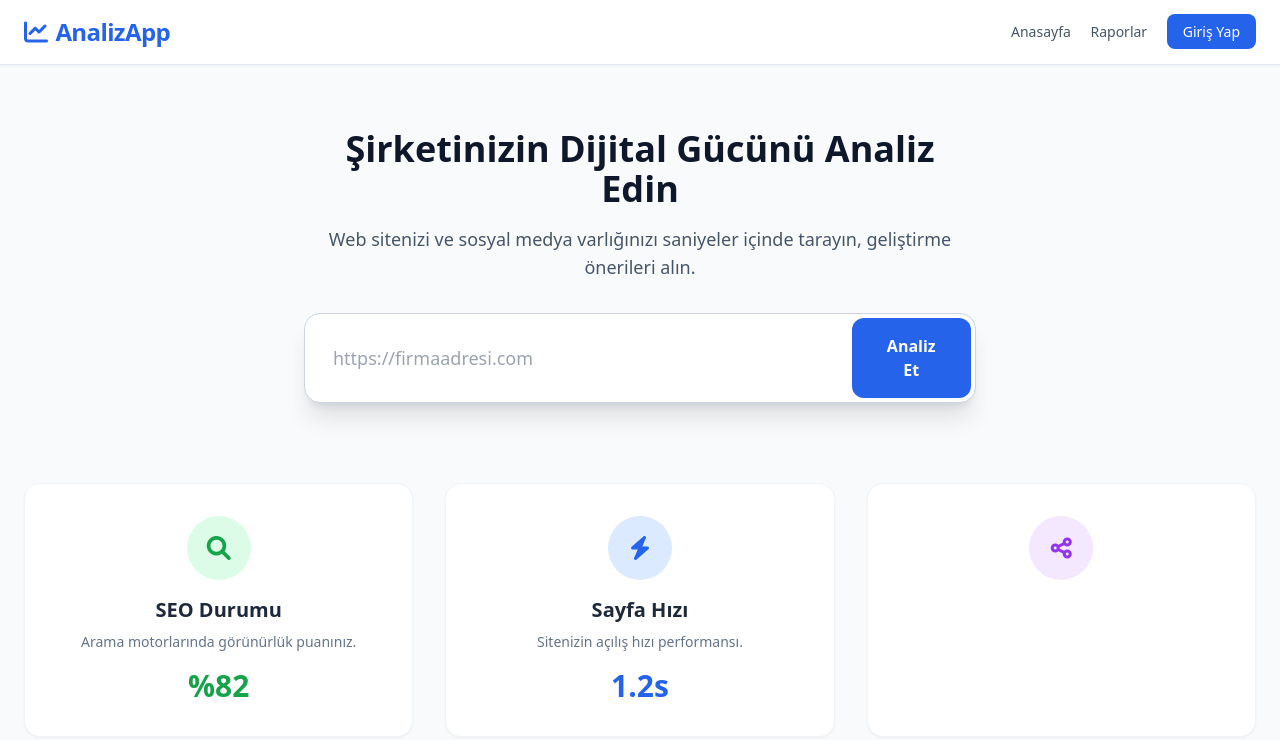
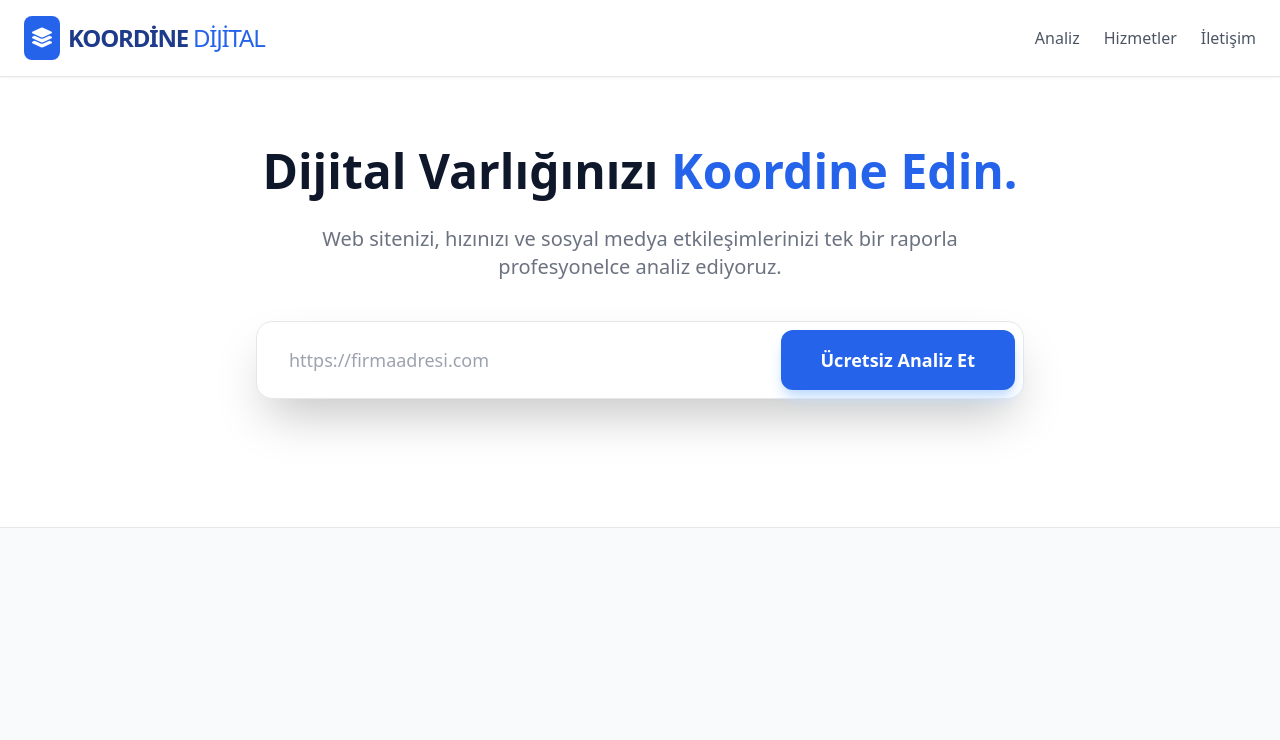
Before and after one commit to melihaydogan377/dijital-analiz-araci, a plain HTML site: page index.html in a window 1280 px wide. Drawn offline with nearby package versions, Linux system fonts and the light colour scheme.

Commit message:
Update title and structure of index.html

```diff
--- a/index.html
+++ b/index.html
@@ -3,59 +3,99 @@
 <head>
     <meta charset="UTF-8">
     <meta name="viewport" content="width=device-width, initial-scale=1.0">
-    <title>Dijital Analiz Aracı</title>
+    <title>Koordine Dijital | Profesyonel Analiz Paneli</title>
     <script src="https://cdn.tailwindcss.com"></script>
     <link rel="stylesheet" href="https://cdnjs.cloudflare.com/ajax/libs/font-awesome/6.0.0/css/all.min.css">
 </head>
-<body class="bg-slate-50 text-slate-800 font-sans">
+<body class="bg-gray-50 text-gray-900">
 
-    <nav class="bg-white border-b border-slate-200 py-4 shadow-sm">
+    <nav class="bg-white border-b sticky top-0 z-50 py-4 shadow-sm">
         <div class="container mx-auto px-6 flex justify-between items-center">
-            <h1 class="text-2xl font-bold text-blue-600 tracking-tight">
-                <i class="fa-solid fa-chart-line mr-2"></i>AnalizApp
-            </h1>
-            <div class="space-x-4 text-sm font-medium text-slate-600">
-                <a href="#" class="hover:text-blue-600">Anasayfa</a>
-                <a href="#" class="hover:text-blue-600">Raporlar</a>
-                <a href="#" class="bg-blue-600 text-white px-4 py-2 rounded-lg">Giriş Yap</a>
+            <div class="flex items-center gap-2">
+                <div class="bg-blue-600 p-2 rounded-lg text-white">
+                    <i class="fa-solid fa-layer-group text-xl"></i>
+                </div>
+                <span class="text-2xl font-black tracking-tighter text-blue-900">KOORDİNE <span class="font-light text-blue-600">DİJİTAL</span></span>
+            </div>
+            <div class="hidden md:flex gap-6 font-medium text-gray-600">
+                <a href="#" class="hover:text-blue-600">Analiz</a>
+                <a href="#" class="hover:text-blue-600">Hizmetler</a>
+                <a href="#" class="hover:text-blue-600">İletişim</a>
             </div>
         </div>
     </nav>
 
-    <main class="container mx-auto px-6 mt-16">
-        <div class="text-center max-w-2xl mx-auto">
-            <h2 class="text-4xl font-extrabold text-slate-900 mb-4">Şirketinizin Dijital Gücünü Analiz Edin</h2>
-            <p class="text-lg text-slate-600 mb-8">Web sitenizi ve sosyal medya varlığınızı saniyeler içinde tarayın, geliştirme önerileri alın.</p>
+    <header class="bg-white pt-16 pb-32 border-b">
+        <div class="container mx-auto px-6 text-center">
+            <h1 class="text-5xl font-extrabold text-slate-900 mb-6 leading-tight">Dijital Varlığınızı <span class="text-blue-600">Koordine Edin.</span></h1>
+            <p class="text-xl text-gray-500 max-w-2xl mx-auto mb-10">Web sitenizi, hızınızı ve sosyal medya etkileşimlerinizi tek bir raporla profesyonelce analiz ediyoruz.</p>
 
-            <div class="flex p-1 bg-white border border-slate-300 rounded-2xl shadow-xl focus-within:ring-2 focus-within:ring-blue-500 transition-all">
-                <input type="text" placeholder="https://firmaadresi.com" class="w-full px-6 py-4 rounded-xl outline-none text-lg">
-                <button class="bg-blue-600 text-white px-8 py-4 rounded-xl font-bold hover:bg-blue-700 transition active:scale-95">
-                    Analiz Et
+            <div class="max-w-3xl mx-auto bg-white p-2 rounded-2xl shadow-2xl border flex flex-col md:flex-row gap-2">
+                <input id="siteUrl" type="text" placeholder="https://firmaadresi.com" class="flex-1 px-6 py-4 outline-none text-lg rounded-xl">
+                <button onclick="analiziBaslat()" class="bg-blue-600 text-white px-10 py-4 rounded-xl font-bold text-lg hover:bg-blue-700 transition shadow-lg shadow-blue-200">
+                    Ücretsiz Analiz Et
                 </button>
             </div>
         </div>
+    </header>
 
-        <div class="mt-20 grid grid-cols-1 md:grid-cols-3 gap-8">
-            <div class="bg-white p-8 rounded-2xl shadow-sm border border-slate-100 text-center">
-                <div class="w-16 h-16 bg-green-100 text-green-600 rounded-full flex items-center justify-center mx-auto mb-4">
-                    <i class="fa-solid fa-search text-2xl"></i>
+    <section id="resultPanel" class="container mx-auto px-6 -mt-20 hidden">
+        <div class="grid grid-cols-1 md:grid-cols-4 gap-6">
+            <div class="bg-white p-6 rounded-2xl shadow-xl border-b-4 border-green-500">
+                <p class="text-sm font-bold text-gray-400 uppercase">SEO Skoru</p>
+                <h2 class="text-4xl font-black text-gray-800">88<span class="text-lg text-gray-400">/100</span></h2>
+            </div>
+            <div class="bg-white p-6 rounded-2xl shadow-xl border-b-4 border-blue-500">
+                <p class="text-sm font-bold text-gray-400 uppercase">Mobil Hız</p>
+                <h2 class="text-4xl font-black text-gray-800">1.4s</h2>
+            </div>
+            <div class="bg-white p-6 rounded-2xl shadow-xl border-b-4 border-purple-500">
+                <p class="text-sm font-bold text-gray-400 uppercase">Sosyal Medya</p>
+                <h2 class="text-4xl font-black text-gray-800">Orta</h2>
+            </div>
+            <div class="bg-white p-6 rounded-2xl shadow-xl border-b-4 border-yellow-500">
+                <p class="text-sm font-bold text-gray-400 uppercase">Güvenlik</p>
+                <h2 class="text-4xl font-black text-gray-800 text-green-500">SSL Aktif</h2>
+            </div>
+        </div>
+
+        <div class="mt-12 bg-white rounded-3xl shadow-xl overflow-hidden border">
+            <div class="p-8 border-b bg-gray-50 flex justify-between items-center">
+                <h3 class="text-2xl font-bold italic">Kritik Öneriler</h3>
+                <span class="bg-red-100 text-red-600 px-4 py-1 rounded-full text-sm font-bold">3 Hata Bulundu</span>
+            </div>
+            <div class="p-8 space-y-6">
+                <div class="flex items-start gap-4 p-4 rounded-xl bg-red-50 border-l-4 border-red-500">
+                    <i class="fa-solid fa-circle-exclamation text-red-500 mt-1 text-xl"></i>
+                    <div>
+                        <h4 class="font-bold text-red-800 text-lg">Eksik Meta Açıklaması</h4>
+                        <p class="text-red-700">Web sitenizin Google'da ne hakkında olduğu belirtilmemiş. Bu, tıklanma oranınızı %40 düşürür.</p>
+                    </div>
                 </div>
-                <h3 class="font-bold text-xl mb-2">SEO Durumu</h3>
-                <p class="text-slate-500 text-sm">Arama motorlarında görünürlük puanınız.</p>
-                <div class="mt-4 text-3xl font-black text-green-600">%82</div>
+                <div class="flex items-start gap-4 p-4 rounded-xl bg-orange-50 border-l-4 border-orange-500">
+                    <i class="fa-solid fa-share-nodes text-orange-500 mt-1 text-xl"></i>
+                    <div>
+                        <h4 class="font-bold text-orange-800 text-lg">Instagram Linki Kırık</h4>
+                        <p class="text-orange-700">Footer kısmındaki Instagram ikonu yanlış sayfaya yönlendiriyor. Takipçi kaybediyorsunuz.</p>
+                    </div>
+                </div>
             </div>
+        </div>
+    </section>
 
-            <div class="bg-white p-8 rounded-2xl shadow-sm border border-slate-100 text-center">
-                <div class="w-16 h-16 bg-blue-100 text-blue-600 rounded-full flex items-center justify-center mx-auto mb-4">
-                    <i class="fa-solid fa-bolt text-2xl"></i>
-                </div>
-                <h3 class="font-bold text-xl mb-2">Sayfa Hızı</h3>
-                <p class="text-slate-500 text-sm">Sitenizin açılış hızı performansı.</p>
-                <div class="mt-4 text-3xl font-black text-blue-600">1.2s</div>
-            </div>
+    <script>
+        function analiziBaslat() {
+            const url = document.getElementById('siteUrl').value;
+            if(!url) { alert("Lütfen URL girin!"); return; }
 
-            <div class="bg-white p-8 rounded-2xl shadow-sm border border-slate-100 text-center">
-                <div class="w-16 h-16 bg-purple-100 text-purple-600 rounded-full flex items-center justify-center mx-auto mb-4">
-                    <i class="fa-solid fa-share-nodes text-2xl"></i>
-                </div>
-                <h3
+            // Simülasyon Efekti
+            document.querySelector('button').innerText = "Veriler Toplanıyor...";
+            setTimeout(() => {
+                document.getElementById('resultPanel').classList.remove('hidden');
+                document.querySelector('button').innerText = "Analiz Tamamlandı";
+                window.scrollTo({ top: 600, behavior: 'smooth' });
+            }, 2000);
+        }
+    </script>
+</body>
+</html>
```
